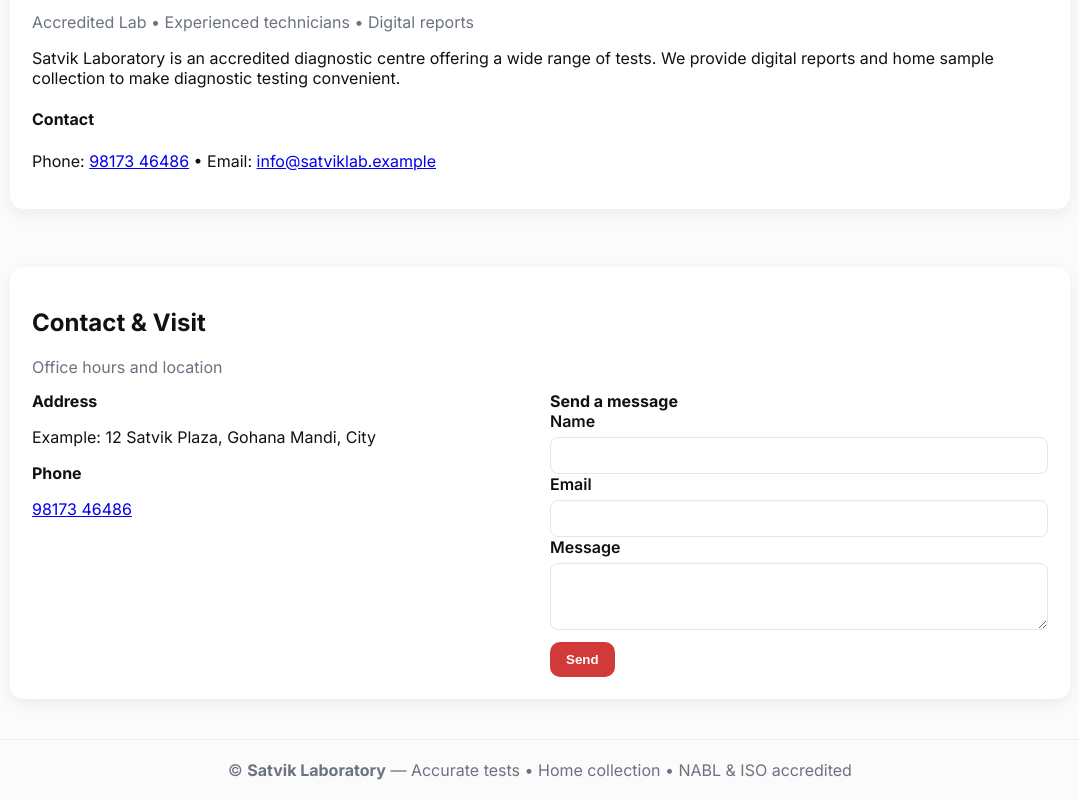
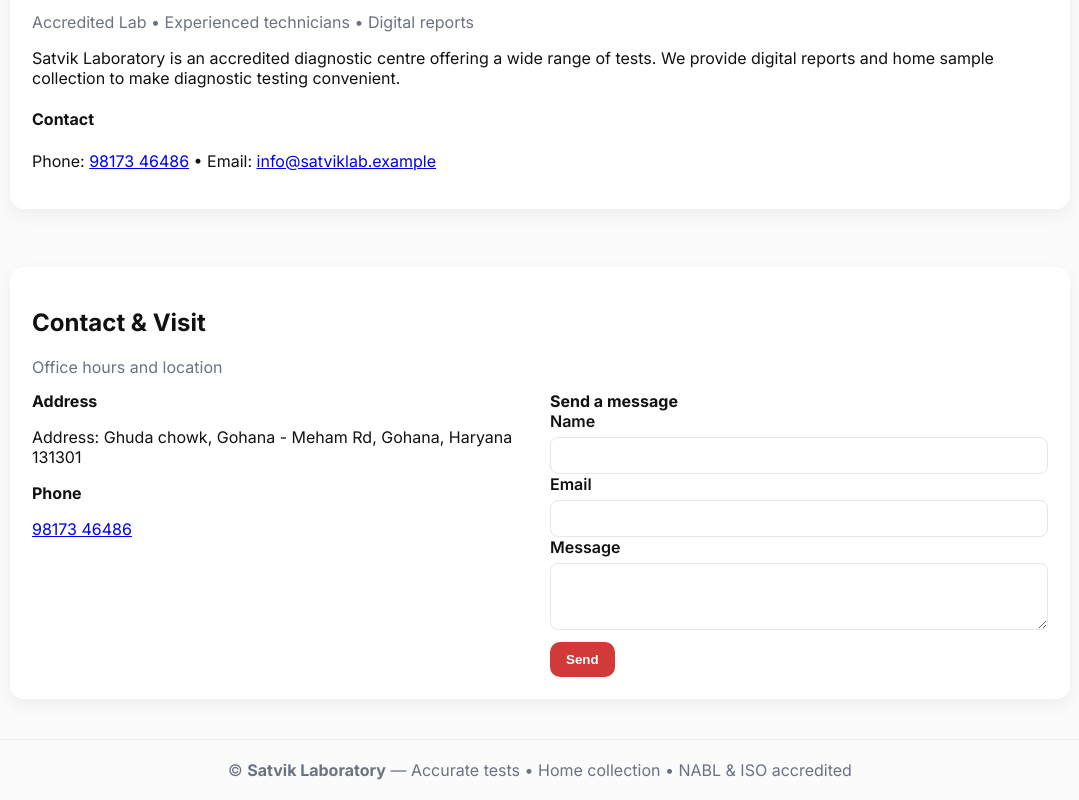
Before and after one commit to TAUSIF4/lab-website1, a website: page public/index.html in a window 1280 px wide. Shown: the part 1337-2137 px from the top of the page, without its empty margins (100-1179 px from the left). Drawn offline with Linux system fonts and the light colour scheme.

Commit message:
Update address/info on website

```diff
--- a/public/index.html
+++ b/public/index.html
@@ -200,7 +200,7 @@
         <div style="display:flex; gap:20px; flex-wrap:wrap;">
           <div style="flex:1; min-width:220px;">
             <strong>Address</strong>
-            <p>Example: 12 Satvik Plaza, Gohana Mandi, City</p>
+            <p>Address: Ghuda chowk, Gohana - Meham Rd, Gohana, Haryana 131301</p>
             <strong>Phone</strong><p><a href="tel:9817346486">98173 46486</a></p>
           </div>
           <div style="flex:1; min-width:220px;">
```
